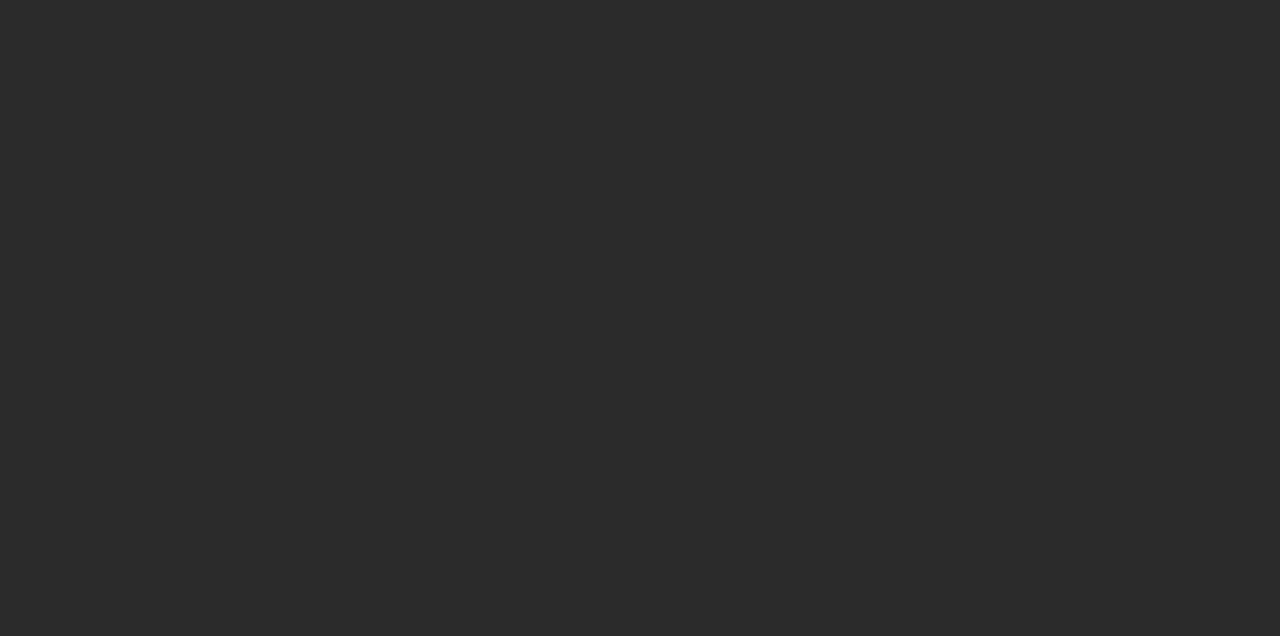
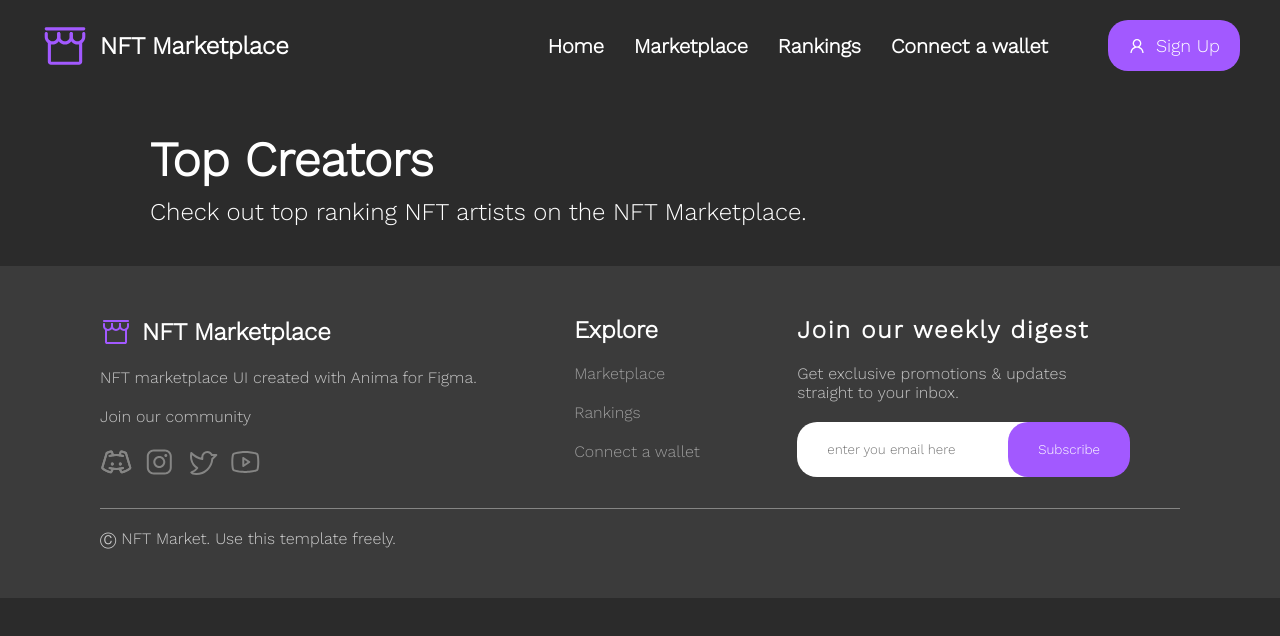
Before and after one commit to Shakhmurad7/gameStore, a React (Vite) app: page /Ranking in a window 1280 px wide. Before the commit this address had no page. Shown: the top 636 px of the page. Built offline with nearby package versions, Linux system fonts and the light colour scheme.

Commit message:
add Ranking page

```diff
--- a/src/App.tsx
+++ b/src/App.tsx
@@ -5,6 +5,7 @@ import Connect from "./pages/Connect/connect"
 import Single from "./layout/single"
 import SingUP from "./pages/Sing-up/singUP"
 import Marketplace from "./pages/Marketplace/marketplace"
+import Ranking from "./pages/Ranking/Ranking"
 
 function App() {
 
@@ -13,7 +14,7 @@ function App() {
    <>
     <Routes>
       <Route path="/" element={<Home/>} />
-      <Route path="/about" element={<About/>} />
+      <Route path="/Ranking" element={<Ranking/>} />
       <Route path="/connect" element={<Connect/>} />
       <Route path="/SingUP" element={<SingUP/>} />
       <Route path="/marketplace" element={<Marketplace/>} />
--- a/src/layout/navbar.tsx
+++ b/src/layout/navbar.tsx
@@ -7,7 +7,7 @@ function Navbar() {
         <ul>
             <Link to={'/'}>Home</Link>
             <Link to={'/Marketplace'}>Marketplace</Link>
-            <Link to={'/about'}>Rankings</Link>
+            <Link to={'/ranking'}>Rankings</Link>
             <Link to={'/connect'}>Connect a wallet</Link>
         </ul>
     </div>
--- /dev/null
+++ b/src/pages/Ranking/Ranking.module.css
@@ -0,0 +1,13 @@
+.ranking-top-text{
+    display: flex;
+    flex-direction: column;
+    padding: 40px 150px;
+    gap: 10px;
+    color: white;
+}
+.ranking-top-text h1{
+    font-size: 3rem;
+}
+.ranking-top-text p{
+    font-size: 1.5rem;
+}
--- /dev/null
+++ b/src/pages/Ranking/Ranking.tsx
@@ -0,0 +1,15 @@
+
+import PageContainer from '../../companents/pageContainer'
+import style from './Ranking.module.css'
+function Ranking() {
+  return (
+    <PageContainer>
+        <div className={style['ranking-top-text']}>
+            <h1>Top Creators</h1>
+            <p>Check out top ranking NFT artists on the NFT Marketplace.</p>
+        </div>
+    </PageContainer>
+  )
+}
+
+export default Ranking
```
